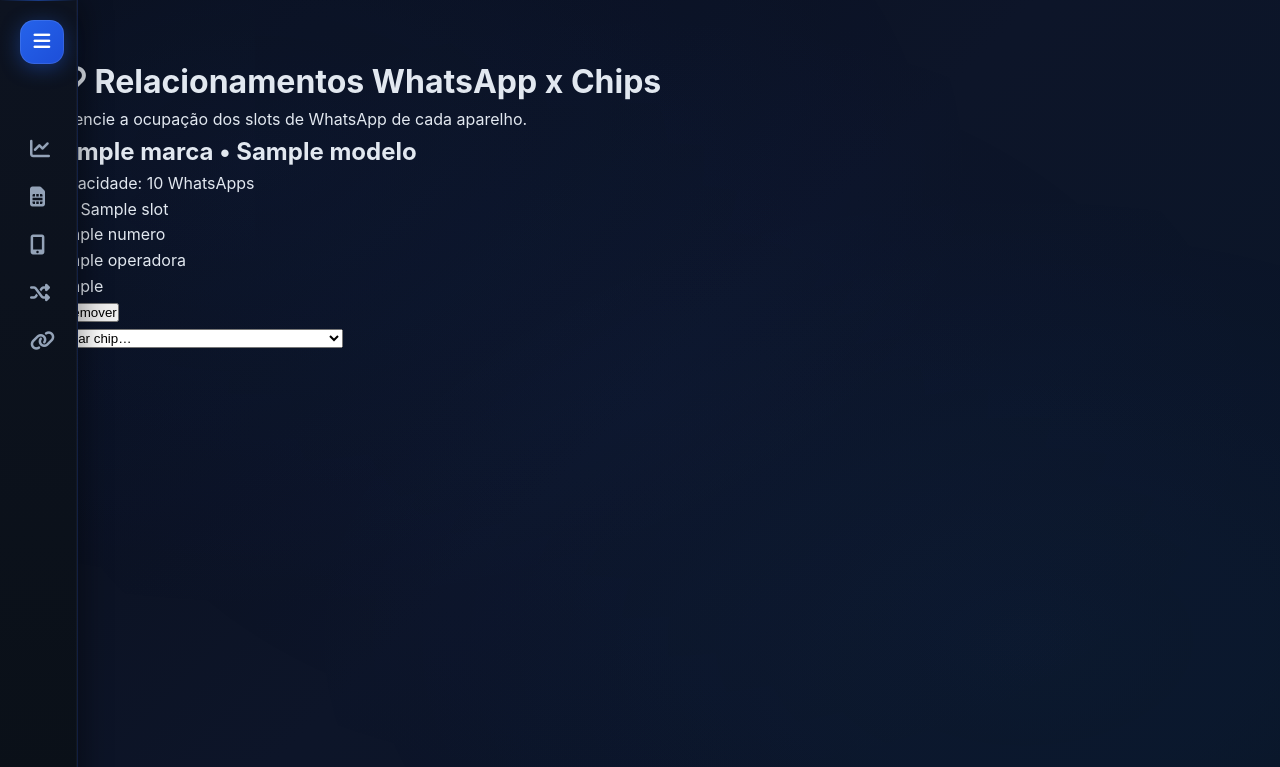
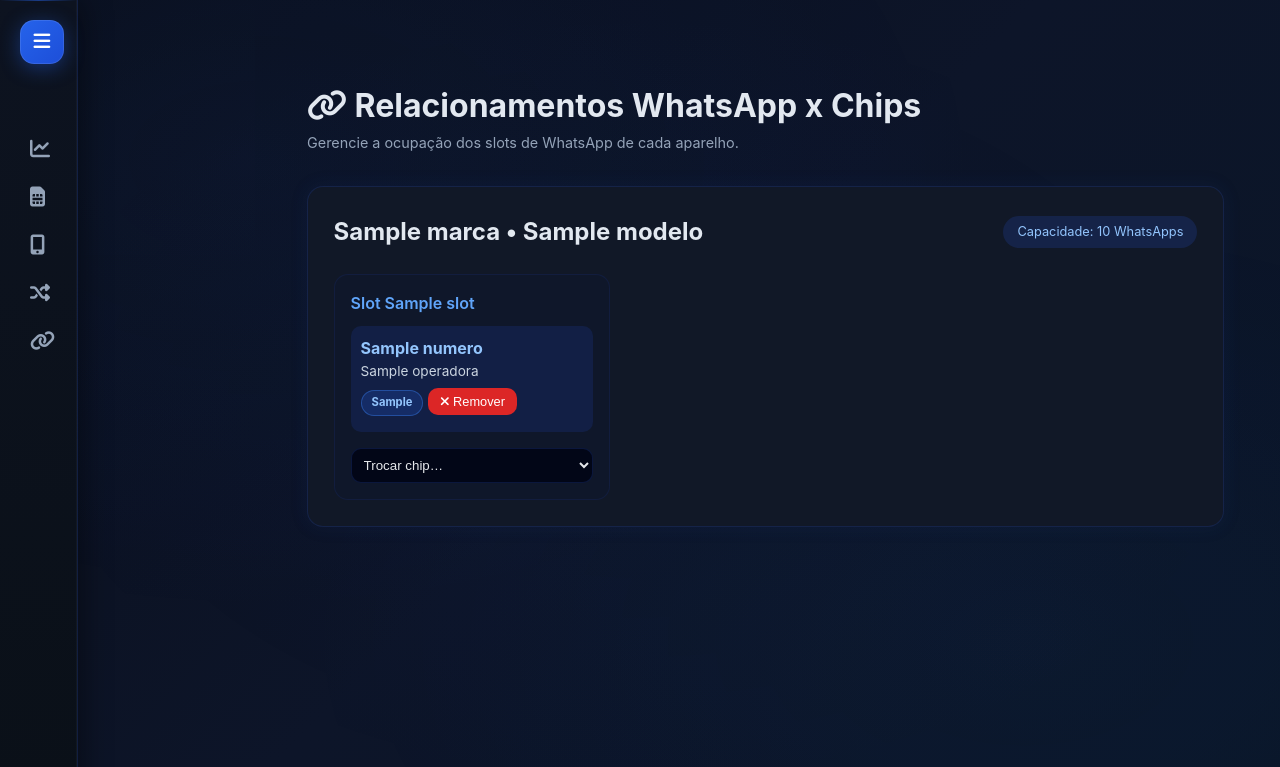
Before and after one commit to desenvoltoo/painel-chips, a Flask app: template templates/relacionamentos.html in a window 1280 px wide. Shown: the top 767 px of the page. Run offline with Flask 3, Linux system fonts and the light colour scheme; the template is opened without the code that fills it: most values are stand-ins (such as "Sample title", 1, 10 or a date in 2020); some libraries are stand-ins or nearby versions.

Commit message:
Update relacionamentos.html

```diff
--- a/templates/relacionamentos.html
+++ b/templates/relacionamentos.html
@@ -3,9 +3,16 @@
 
 {% block content %}
 
+<!-- ============================================================
+     CONTAINER COM RECUO DA SIDEBAR
+============================================================ -->
+<div class="relacionamentos-wrapper">
+
     <div class="page-header">
         <h1><i class="fas fa-link"></i> Relacionamentos WhatsApp x Chips</h1>
-    <p class="subtitle">Gerencie a ocupação dos slots de WhatsApp de cada aparelho.</p>
+        <p class="subtitle">
+            Gerencie a ocupação dos slots de WhatsApp de cada aparelho.
+        </p>
     </div>
 
     <div class="aparelhos-container">
@@ -16,7 +23,9 @@
         <!-- ================= APARELHO ================= -->
         <div class="aparelho-header">
             <h2>{{ a.marca }} • {{ a.modelo }}</h2>
-        <span class="tag">Capacidade: {{ a.capacidade_total }} WhatsApps</span>
+            <span class="tag">
+                Capacidade: {{ a.capacidade_total }} WhatsApps
+            </span>
         </div>
 
         <!-- ================= SLOTS ================= -->
@@ -25,27 +34,38 @@
         {% for slot in a.slots %}
         <div class="slot-card">
 
-        <div class="slot-number">Slot {{ slot.slot }}</div>
+            <div class="slot-number">
+                Slot {{ slot.slot }}
+            </div>
 
             <!-- ===== SLOT OCUPADO ===== -->
             {% if slot.chip %}
             <div class="chip-info">
-            <div class="chip-number">{{ slot.chip.numero }}</div>
-            <div class="chip-operadora">{{ slot.chip.operadora }}</div>
+
+                <div class="chip-number">
+                    {{ slot.chip.numero }}
+                </div>
+
+                <div class="chip-operadora">
+                    {{ slot.chip.operadora }}
+                </div>
 
                 {% if slot.chip.tipo_whatsapp %}
-            <div class="whatsapp-type">
+                <span class="badge {{ 'badge-business' if slot.chip.tipo_whatsapp == 'BUSINESS' else 'badge-normal' }}">
                     {{ slot.chip.tipo_whatsapp }}
-            </div>
+                </span>
                 {% endif %}
 
                 <button class="btn-remove"
                     onclick="desvincular({{ slot.chip.sk_chip }})">
                     <i class="fas fa-times"></i> Remover
                 </button>
+
             </div>
             {% else %}
-        <div class="chip-empty">Slot vazio</div>
+            <div class="chip-empty">
+                Slot vazio
+            </div>
             {% endif %}
 
             <!-- ===== SELECT ===== -->
@@ -64,13 +84,12 @@
                     {% for c in a.chips_sem_slot %}
                     <option value="{{ c.sk_chip }}">
                         {{ c.numero }} • {{ c.operadora }}
-                    {% if c.tipo_whatsapp %}
-                        • {{ c.tipo_whatsapp }}
-                    {% endif %}
                     </option>
                     {% endfor %}
                 {% else %}
-                <option disabled>Nenhum chip disponível</option>
+                    <option disabled>
+                        Nenhum chip disponível
+                    </option>
                 {% endif %}
 
             </select>
@@ -83,9 +102,10 @@
     {% endfor %}
 
     </div>
+</div>
 
 <!-- ============================================================
-     JS — VINCULAR / DESVINCULAR (INALTERADO)
+     JS — MANTIDO
 ============================================================ -->
 <script>
 function handleVinculo(select, sk_aparelho, slot) {
@@ -123,4 +143,169 @@
 }
 </script>
 
+<!-- ============================================================
+     ESTILO — MELHORADO + RECUO SIDEBAR
+============================================================ -->
+<style>
+/* ===============================
+   RECUO DA SIDEBAR
+=============================== */
+.relacionamentos-wrapper {
+    padding-left: 90px; /* sidebar colapsada */
+    padding-right: 24px;
+    padding-top: 24px;
+}
+
+@media (min-width: 1024px) {
+    .relacionamentos-wrapper {
+        padding-left: 260px; /* sidebar aberta */
+    }
+}
+
+/* ===============================
+   HEADER
+=============================== */
+.page-header {
+    margin-bottom: 2rem;
+}
+
+.subtitle {
+    color: #94a3b8;
+    font-size: 0.9rem;
+}
+
+/* ===============================
+   APARELHOS
+=============================== */
+.aparelhos-container {
+    display: flex;
+    flex-direction: column;
+    gap: 2rem;
+}
+
+.aparelho-card {
+    background: #111827;
+    padding: 1.6rem;
+    border-radius: 16px;
+    border: 1px solid #1e3a8a55;
+    box-shadow: 0 0 18px #1e3a8a22;
+}
+
+.aparelho-header {
+    display: flex;
+    justify-content: space-between;
+    align-items: center;
+    margin-bottom: 1.4rem;
+}
+
+.tag {
+    background: #1e3a8a55;
+    padding: 6px 14px;
+    border-radius: 999px;
+    color: #93c5fd;
+    font-size: 0.8rem;
+}
+
+/* ===============================
+   SLOTS
+=============================== */
+.slots-grid {
+    display: grid;
+    grid-template-columns: repeat(auto-fill, minmax(210px, 1fr));
+    gap: 1.1rem;
+}
+
+.slot-card {
+    background: #0f172a;
+    padding: 1rem;
+    border-radius: 14px;
+    border: 1px solid #1e3a8a33;
+    min-height: 210px;
+    transition: .25s;
+}
+
+.slot-card:hover {
+    box-shadow: 0 0 14px #1e40af55;
+}
+
+.slot-number {
+    color: #60a5fa;
+    font-weight: 600;
+    margin-bottom: .6rem;
+}
+
+/* ===============================
+   CHIP INFO
+=============================== */
+.chip-info {
+    background: #1e40af33;
+    padding: 10px;
+    border-radius: 10px;
+    margin-bottom: .6rem;
+}
+
+.chip-number {
+    font-weight: 700;
+    color: #93c5fd;
+}
+
+.chip-operadora {
+    font-size: .85rem;
+    color: #cbd5e1;
+    margin-bottom: .3rem;
+}
+
+/* ===============================
+   BADGES
+=============================== */
+.badge {
+    display: inline-block;
+    padding: 3px 10px;
+    border-radius: 999px;
+    font-size: .7rem;
+    font-weight: 700;
+    margin-bottom: .4rem;
+}
+
+.badge-business {
+    background: #16a34a33;
+    color: #4ade80;
+    border: 1px solid #22c55e66;
+}
+
+.badge-normal {
+    background: #2563eb33;
+    color: #93c5fd;
+    border: 1px solid #3b82f666;
+}
+
+/* ===============================
+   OUTROS
+=============================== */
+.chip-empty {
+    color: #64748b;
+    margin-bottom: .6rem;
+}
+
+.btn-remove {
+    background: #dc2626;
+    color: #fff;
+    border: none;
+    padding: 6px 12px;
+    border-radius: 10px;
+    cursor: pointer;
+    font-size: .8rem;
+}
+
+.select-chip {
+    width: 100%;
+    padding: 8px;
+    border-radius: 10px;
+    margin-top: .4rem;
+    background: #020617;
+    color: #e5e7eb;
+    border: 1px solid #1e3a8a55;
+}
+</style>
+
 {% endblock %}
```
Lines whose indentation alone changed are shown as unchanged.
